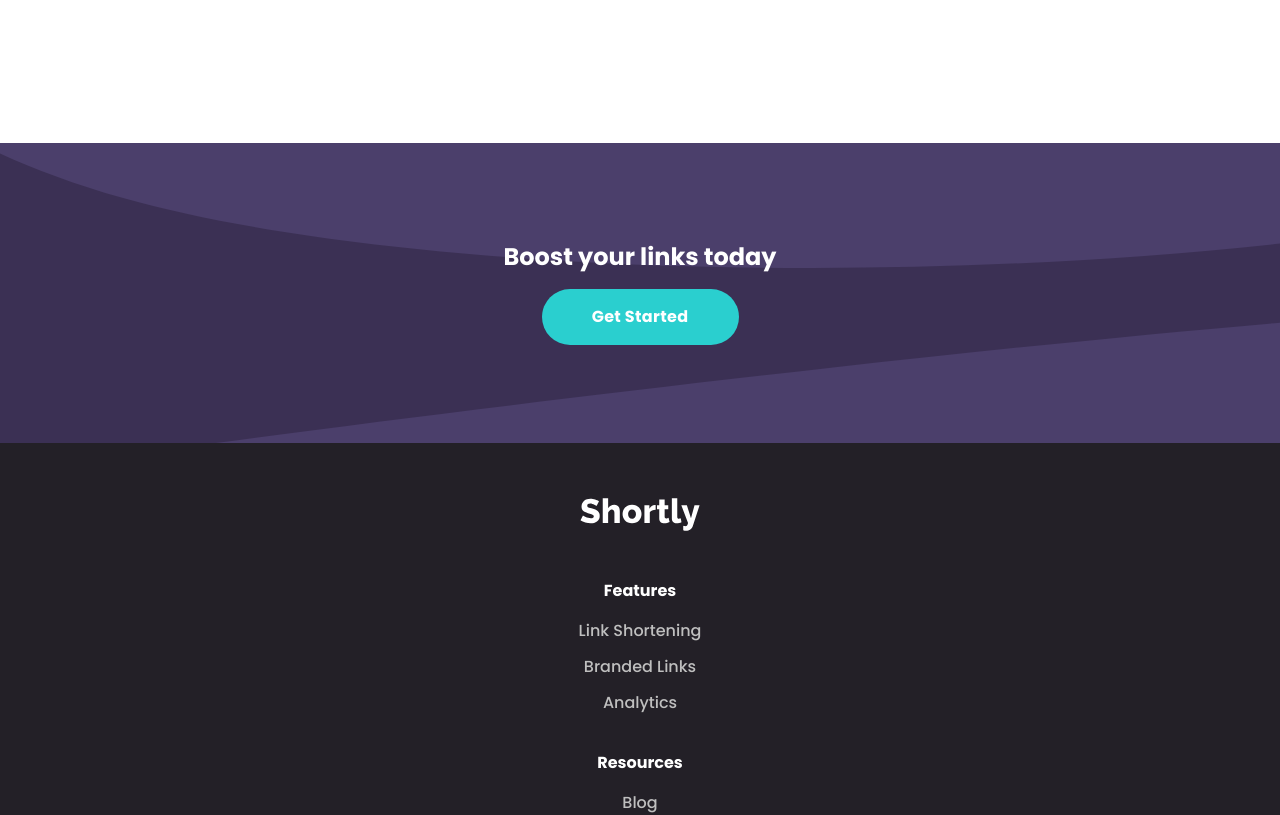
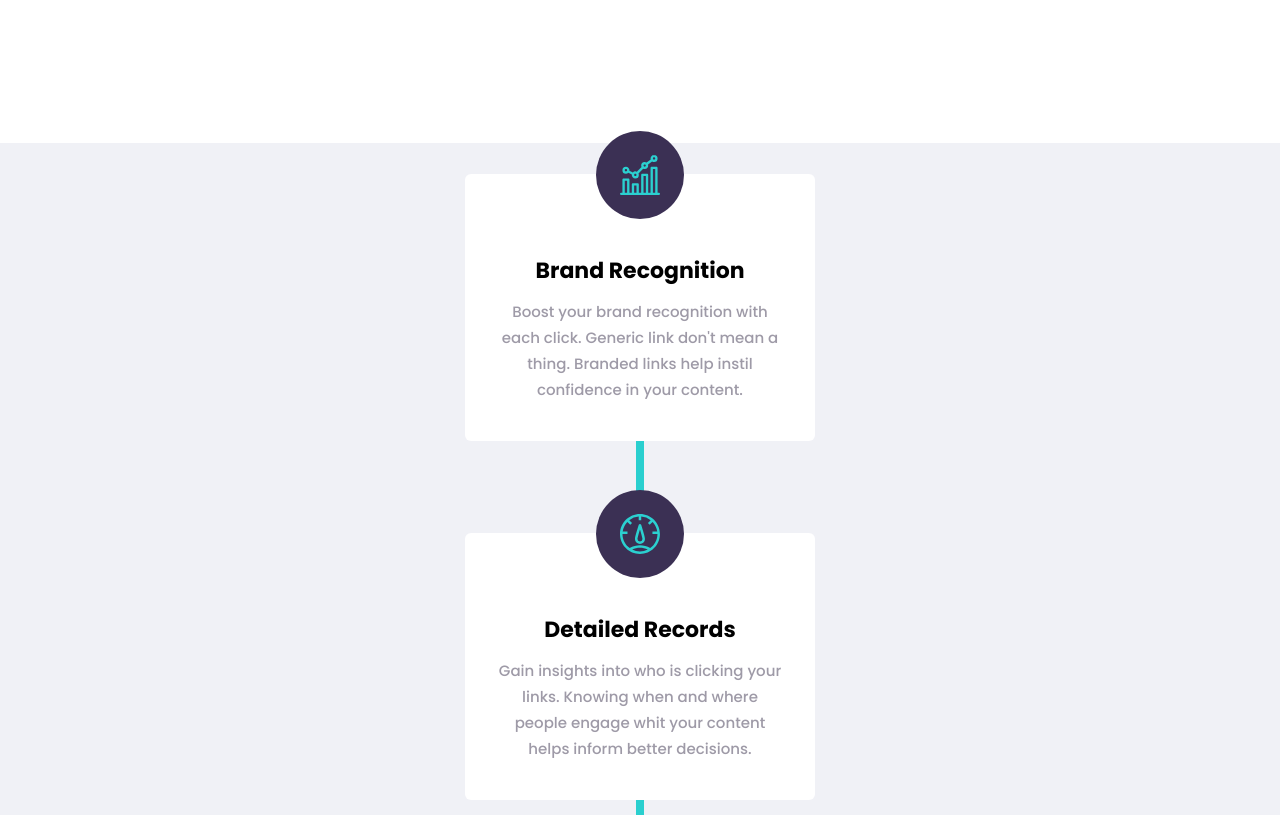
Before and after one commit to GitHubOshin/Shortly, a React (Create React App) app: page / in a window 1280 px wide. Shown: the part 960-1775 px from the top of the page. Built offline with nearby package versions, Linux system fonts and the light colour scheme.

Commit message:
Added SecondPage

```diff
--- a/src/App.js
+++ b/src/App.js
@@ -1,10 +1,12 @@
 import FirstPage from './pages/FirstPage'
 import LastPage from './pages/LastPage'
+import SecondPage from './pages/SecondPage'
 
 function App() {
   return (
     <div className="font-poppins min-w-[375px]">
       <FirstPage />
+      <SecondPage />
       <LastPage />
     </div>
   )
```
